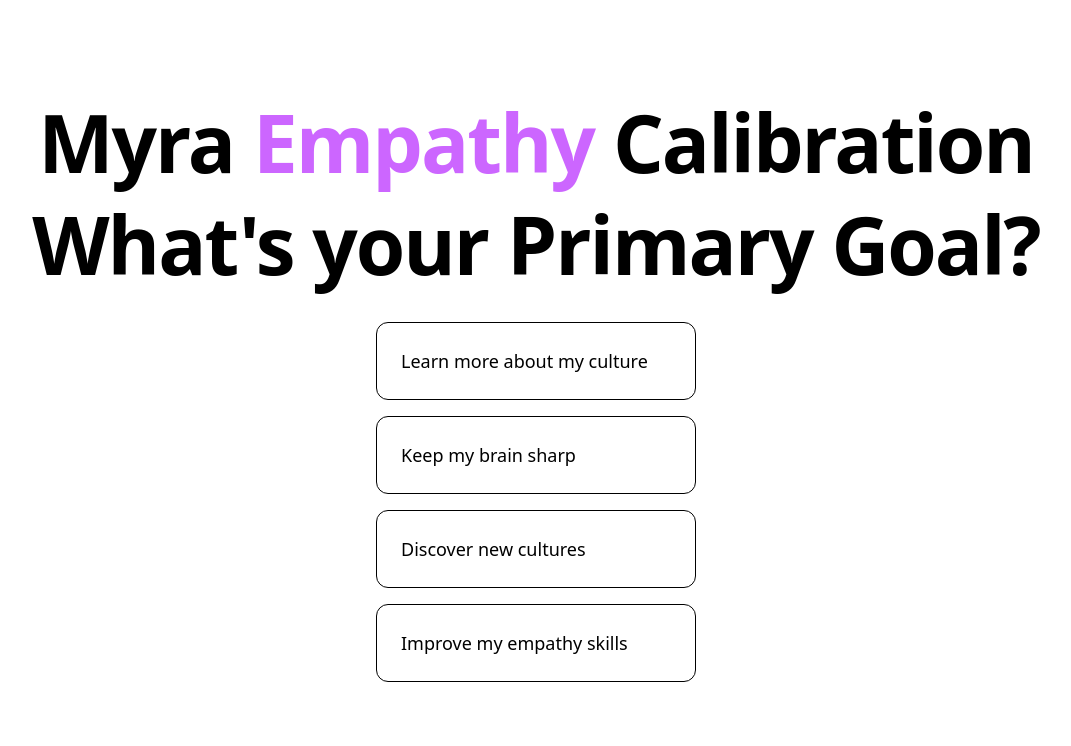
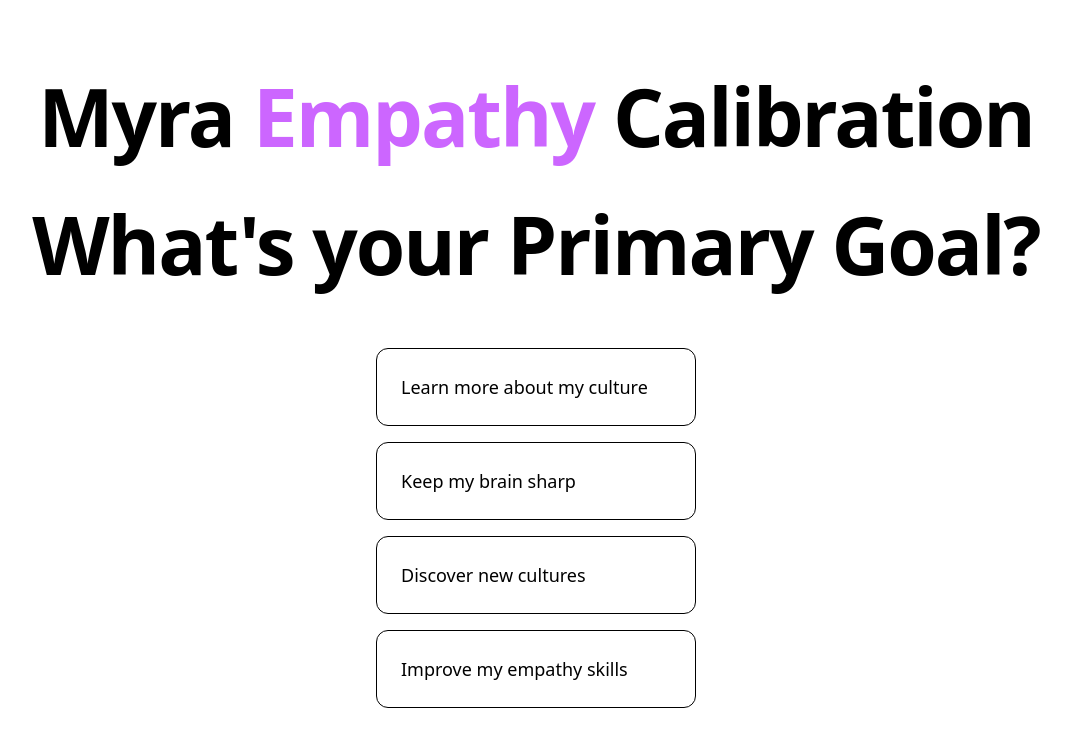
Before and after one commit to AMBacelar/myra-calibration-quiz, a Next.js app: page / in a window 1280 px wide. Shown: the top 746 px of the page, without its empty margins (104-1175 px from the left). Built offline with nearby package versions, Linux system fonts and the light colour scheme.

Commit message:
fixed line height

```diff
--- a/src/components/AlternativeQuestions.tsx
+++ b/src/components/AlternativeQuestions.tsx
@@ -46,7 +46,7 @@ export const AlternativeQuestions: FunctionComponent<{
   }
   return (
     <>
-      <h2 className="text-lg font-extrabold tracking-tight sm:text-[5rem]">
+      <h2 className="font-extrabold leading-none tracking-tight sm:text-[5rem]">
         {question.text}
       </h2>
       <div
--- a/src/components/QuestionSection.tsx
+++ b/src/components/QuestionSection.tsx
@@ -48,7 +48,7 @@ export const QuestionSection: FunctionComponent<{
 
   return (
     <>
-      <h2 className="text-lg font-extrabold tracking-tight sm:text-[5rem]">
+      <h2 className="font-extrabold leading-none tracking-tight sm:text-[5rem]">
         {question?.text}
       </h2>
       {question?.image && (
```
